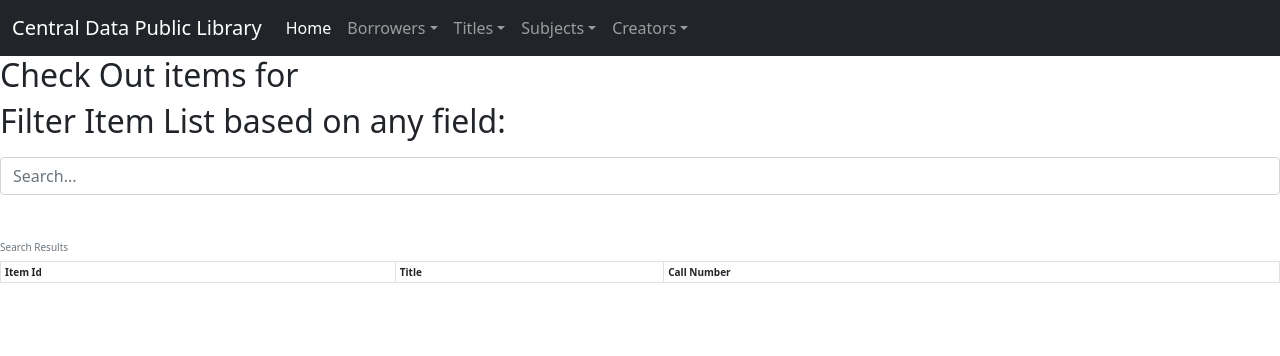
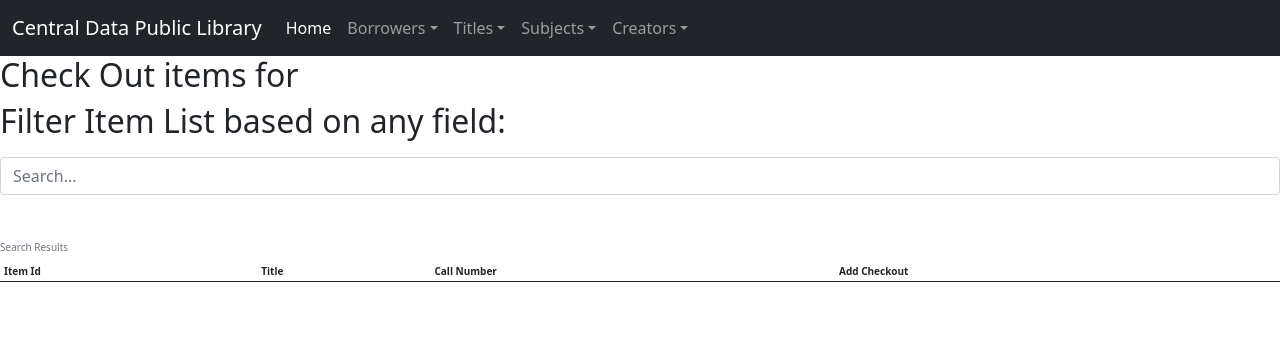
Before and after one commit to stumpfjo/CS340_Project, a Flask app: template templates/items/add_checkouts.html in a window 1280 px wide. Shown: the top 356 px of the page. Run offline with Flask 2, Linux system fonts and the light colour scheme; the template is opened without the code that fills it, so the values that code supplies are empty; some libraries are stand-ins or nearby versions.

Commit message:
add checkouts working

```diff
--- a/static/add_checkouts.js
+++ b/static/add_checkouts.js
@@ -24,11 +24,11 @@ function fillResultTable(results) {
     for (var f of fieldNames) {
       var newCell = document.createElement('td');
       newCell.textContent = i[f];
-      tableBody.appendChild(newCell);
+      newRow.appendChild(newCell);
     }
     var newCell = document.createElement('td');
     newCell.textContent = `${i['call_number']} ${i['cutter_number']}`;
-    tableBody.appendChild(newCell);
+    newRow.appendChild(newCell);
     // add form
     var formCell = document.createElement('td');
     var newForm = document.createElement('form');
--- a/templates/items/add_checkouts.html
+++ b/templates/items/add_checkouts.html
@@ -6,13 +6,14 @@
 <p>Filter Item List based on any field:</p>
   <input class="form-control" id="myInput" type="text" placeholder="Search...">
 <br>
-<table class="table table-bordered table-striped table-sm" style="font-size: x-small; caption-side: top">
+<table class="table table-sm" style="font-size: x-small; caption-side: top">
   <caption>Search Results</caption>
   <thead>
     <tr>
       <th>Item Id</th>
       <th>Title</th>
       <th>Call Number</th>
+      <th>Add Checkout</th>
     </tr>
   </thead>
   <tbody id="myTable">
```
